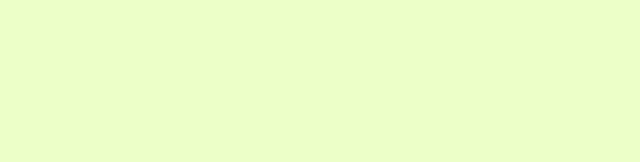
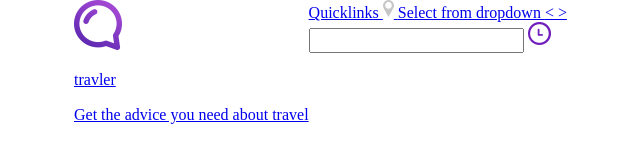
Before and after one commit to romanshutsman/romanshutsman.github.io, a website: page traveler.html in a window 1280 px wide. Shown: the whole page, without its empty margins (96-736 px from the left). Drawn offline with nearby package versions, Linux system fonts and the light colour scheme; files that its build step writes are made by us from their sources.

Commit message:
update css

```diff
--- a/sass/traveler.scss
+++ b/sass/traveler.scss
@@ -1,4 +1,21 @@
-$primaryColor: #eeffcc;
-body {
-    background: $primaryColor;
+html {
+    font-size: 16px;
 }
+
+$nexaBlack: 'Nexa-Black';
+$ptSansBold: 'PT_Sans-Web-Bold';
+$maincolor: #6017a3;
+$colortext: #707070;
+$lightcolor: #d5d5d5;
+
+.container {
+    width: 100%;
+    max-width: 940px;
+    margin: 0 auto;
+    display: flex;
+}
+header > section{
+    display: flex;
+    height: 130px;
+    background:$colortext;
+}
--- a/traveler.html
+++ b/traveler.html
@@ -5,10 +5,33 @@
     <meta http-equiv="X-UA-Compatible" content="IE=edge">
     <title>Traveler</title>
     <meta name="viewport" content="width=device-width, initial-scale=1">
-    <link rel="stylesheet" type="text/css" media="screen" href="traveler.css" />
+    <link rel="stylesheet" type="text/css" href="css/normalize.css">
+    <link rel="stylesheet" type="text/css" media="screen" href="css/traveler.css" />
     <script src=""></script>
 </head>
 <body>
-
+    <header>
+        <div class="container">
+            <section class="logo">
+                <a href="#">
+                    <img src="img/traveler/chat_purple.png" alt="logo">
+                    <p class="logo-main">travler</p>
+                    <p class="logo-info">Get the advice you need about travel</p>
+                </a>
+            </section>
+            <section class="info">
+                    <a href="#">Quicklinks
+                        <img src="img/traveler/map_pin.png" alt="tag map">
+                    </a>
+                    <a href="#">
+                         Select from dropdown <span>< ></span>
+                    </a>
+                    <form >
+                        <input name="q">
+                        <input type="image" src="img/traveler/clock.png">
+                    </form>
+            </section>
+        </div>
+    </header>
 </body>
 </html>
```
Also changed, not shown: css/traveler.css, img/traveler/map_pin.png (added).
